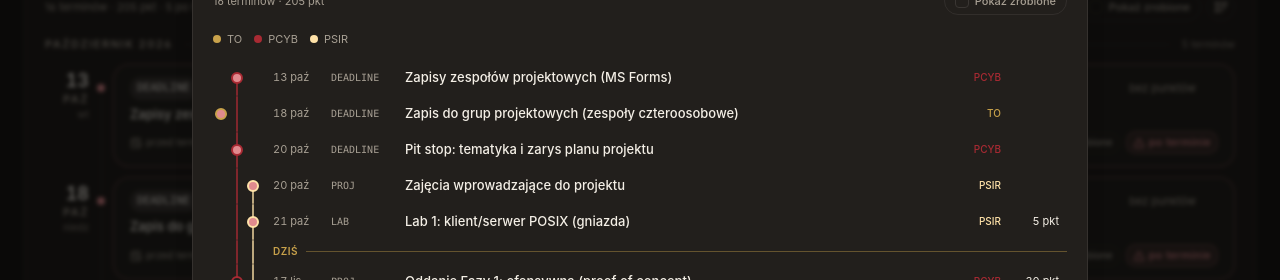
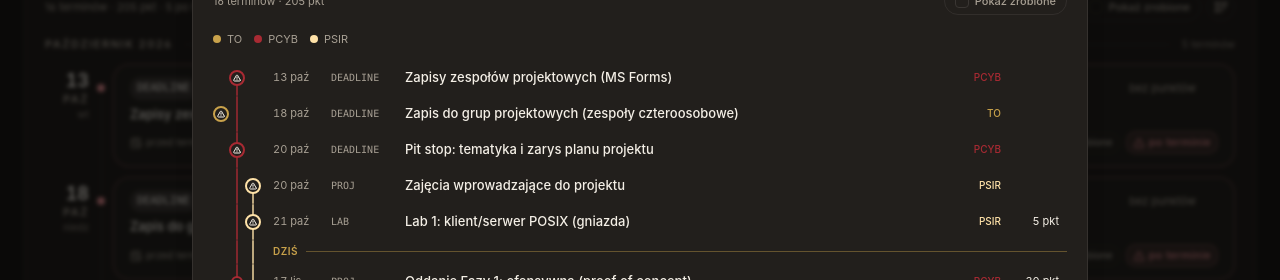
Before and after one commit to Viiico/UsosRevanced, a Nuxt app: page /harmonogram in a window 1280 px wide. Both pictures are taken after a click on the button 1221 px from the left and 247 px from the top of the page. Shown: the part 240-520 px from the top of the page. Built offline with nearby package versions, Linux system fonts and the light colour scheme.

Commit message:
feat(harmonogram): po terminie jako ikona ostrzeżenia w kropce gałęzi zamiast różowego wypełnienia

```diff
--- a/app/components/harmonogram/HarmonogramGraph.vue
+++ b/app/components/harmonogram/HarmonogramGraph.vue
@@ -1,5 +1,6 @@
 <script setup lang="ts">
 import { computed } from 'vue'
+import { TriangleAlert } from 'lucide-vue-next'
 import type { Subject, Term } from '~/types'
 import { TERM_KIND_SHORT, TERM_STATUS } from '~/lib/node-meta'
 import { formatDate } from '~/lib/format'
@@ -68,8 +69,8 @@ function laneIndex(subjectId: string) {
 
 /**
  * Wypełnienie kropki = stan, obwódka = gałąź. Kształt zamiast samego koloru, bo w palecie
- * success/primary/danger częściowo się pokrywają: pełna - zrobione, środek - w trakcie,
- * czerwona - po terminie, pusta - nadchodzące.
+ * success/primary/danger częściowo się pokrywają (a czerwień miesza się z kolorami gałęzi):
+ * pełna - zrobione, środek - w trakcie, ikona ostrzeżenia - po terminie, pusta - nadchodzące.
  */
 function nodeFill(term: Term, color: string | undefined) {
   switch (termStatus(term)) {
@@ -77,8 +78,6 @@ function nodeFill(term: Term, color: string | undefined) {
       return color
     case 'inProgress':
       return `radial-gradient(circle, ${color} 0 35%, var(--card) 40%)`
-    case 'overdue':
-      return 'var(--danger)'
     default:
       return 'var(--card)'
   }
@@ -123,14 +122,21 @@ function codeOf(term: Term) {
           <!-- Commit: obwódka = gałąź (przedmiot), wypełnienie = stan terminu. -->
           <span
             v-if="row.type === 'term'"
-            class="absolute top-1/2 size-3 -translate-x-1/2 -translate-y-1/2 rounded-full border-2"
+            class="absolute top-1/2 grid -translate-x-1/2 -translate-y-1/2 place-items-center rounded-full border-2"
+            :class="termStatus(row.term) === 'overdue' ? 'size-4' : 'size-3'"
             :style="{
               left: `${laneIndex(row.term.subjectId) * LANE + LANE / 2}px`,
               borderColor: lanes[laneIndex(row.term.subjectId)]?.color,
               background: nodeFill(row.term, lanes[laneIndex(row.term.subjectId)]?.color),
             }"
             :title="TERM_STATUS[termStatus(row.term)].label"
-          />
+          >
+            <TriangleAlert
+              v-if="termStatus(row.term) === 'overdue'"
+              class="size-2 text-foreground"
+              :stroke-width="3"
+            />
+          </span>
         </div>
 
         <div v-if="row.type === 'today'" class="flex flex-1 items-center gap-2 ps-3">
```
